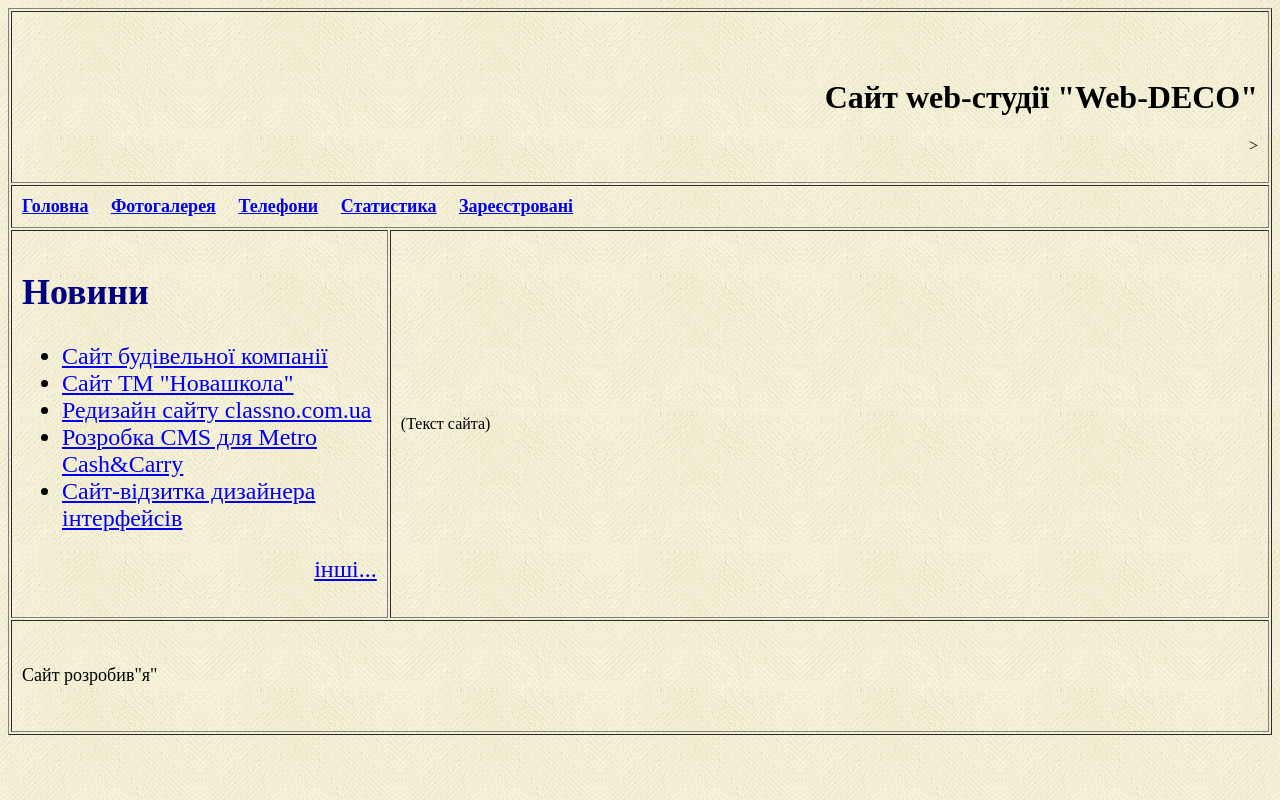
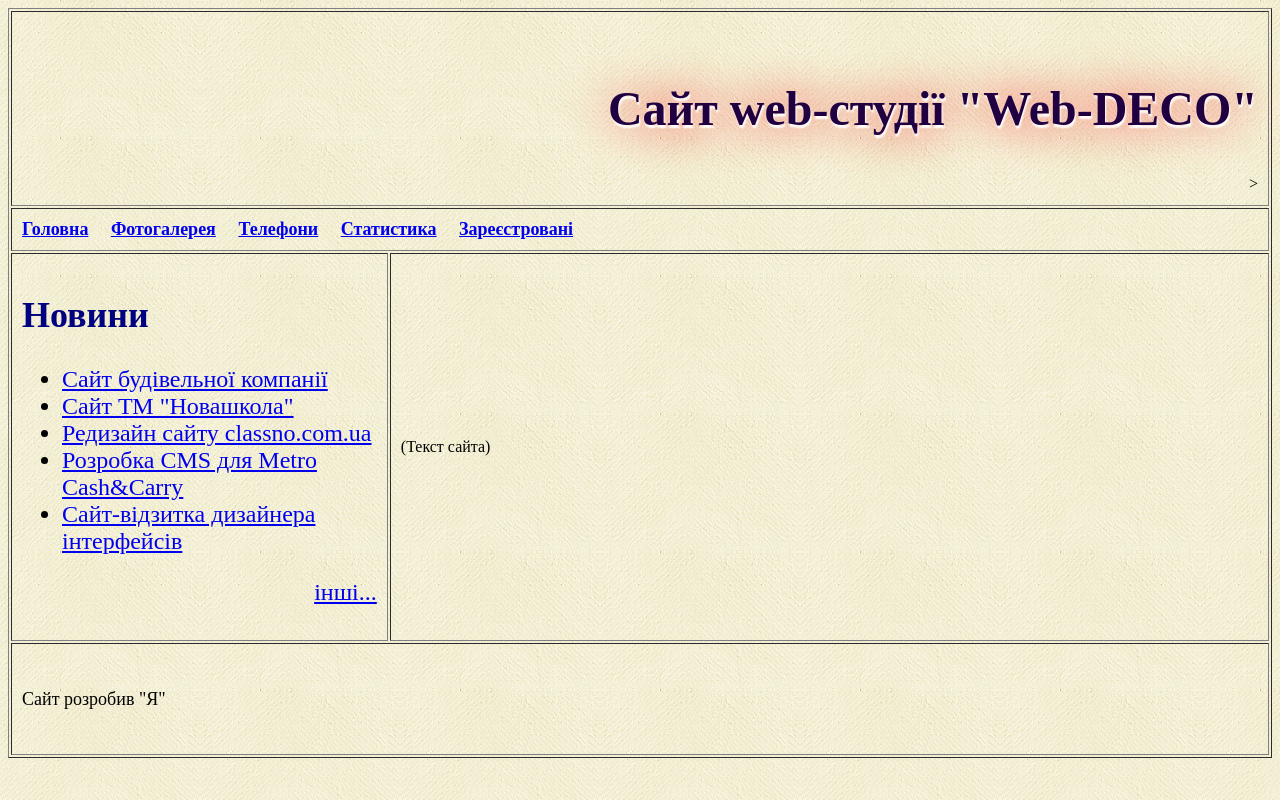
Before and after one commit to Zwellll/Zwellll.github.io, a plain HTML site: page index.html in a window 1280 px wide. Drawn offline with Linux system fonts and the light colour scheme.

Commit message:
09 - Добавити стиль-тінь

```diff
--- a/index.html
+++ b/index.html
@@ -5,13 +5,23 @@
     <meta http-equiv="X-UA-Compatible" content="IE=edge">
     <meta name="viewport" content="width=device-width, initial-scale=1.0">
     <title>Сайт web-студії "Web-DECO"</title>
+    <style>
+        .shadowtext{
+            text-shadow: 1px 3px 2px white, 0 0 1em red;
+            color: #210042;
+            font-size: 2em;
+        }
+    </style>
 </head>
 <body background="images/bg.jpg">
     <!-- =======================  Каркас сайта ========================= -->
-    <table border="1" align="center" cellpadding="10"><tr><td colspan="2" height="150" align="right" hspace="5">
-         <fint size="5">
-            <h1>Сайт web-студії "Web-DECO"</h1>
-        </fint>></td></tr><tr><td colspan="2">
+    <table border="1" align="center" cellpadding="10">
+        <tr>
+            <td colspan="2" height="150" align="right" hspace="5">
+         <font size="5"><h1 class = "shadowtext">Сайт web-студії "Web-DECO"</h1></font>>
+        </td>
+    </tr><tr>
+    <td colspan="2">
 
 <font size="4"><b>
 
@@ -40,7 +50,7 @@
                 </td>
             <td width="70%">(Текст сайта)</td></tr>
             <tr><td colspan="2" valign="middle" height="90">
-                <font size="4">Сайт розробив"я"</font>
+                <font size="4">Сайт розробив "Я"</font>
             </td></tr>
     </table><!-- ============================================================= -->
 </body>
```
